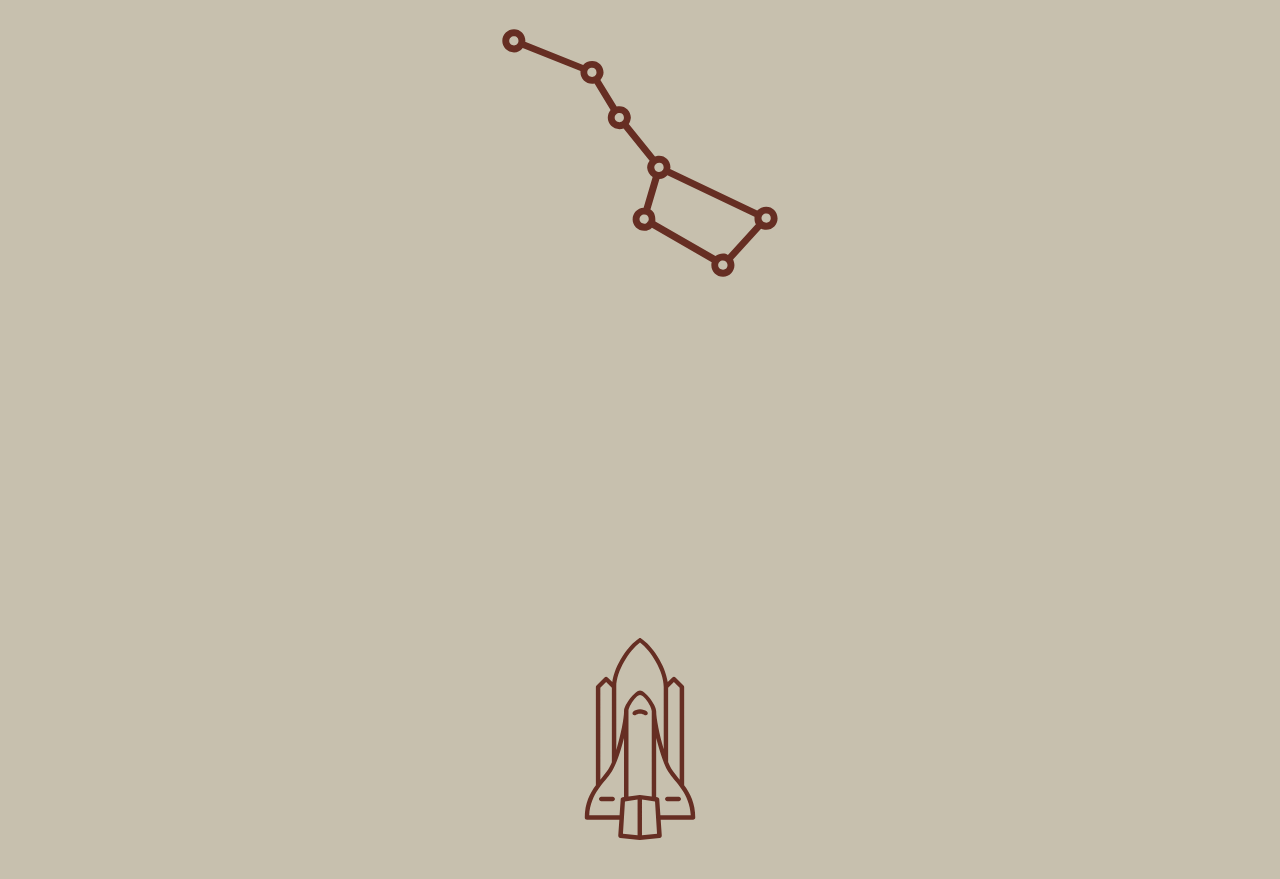
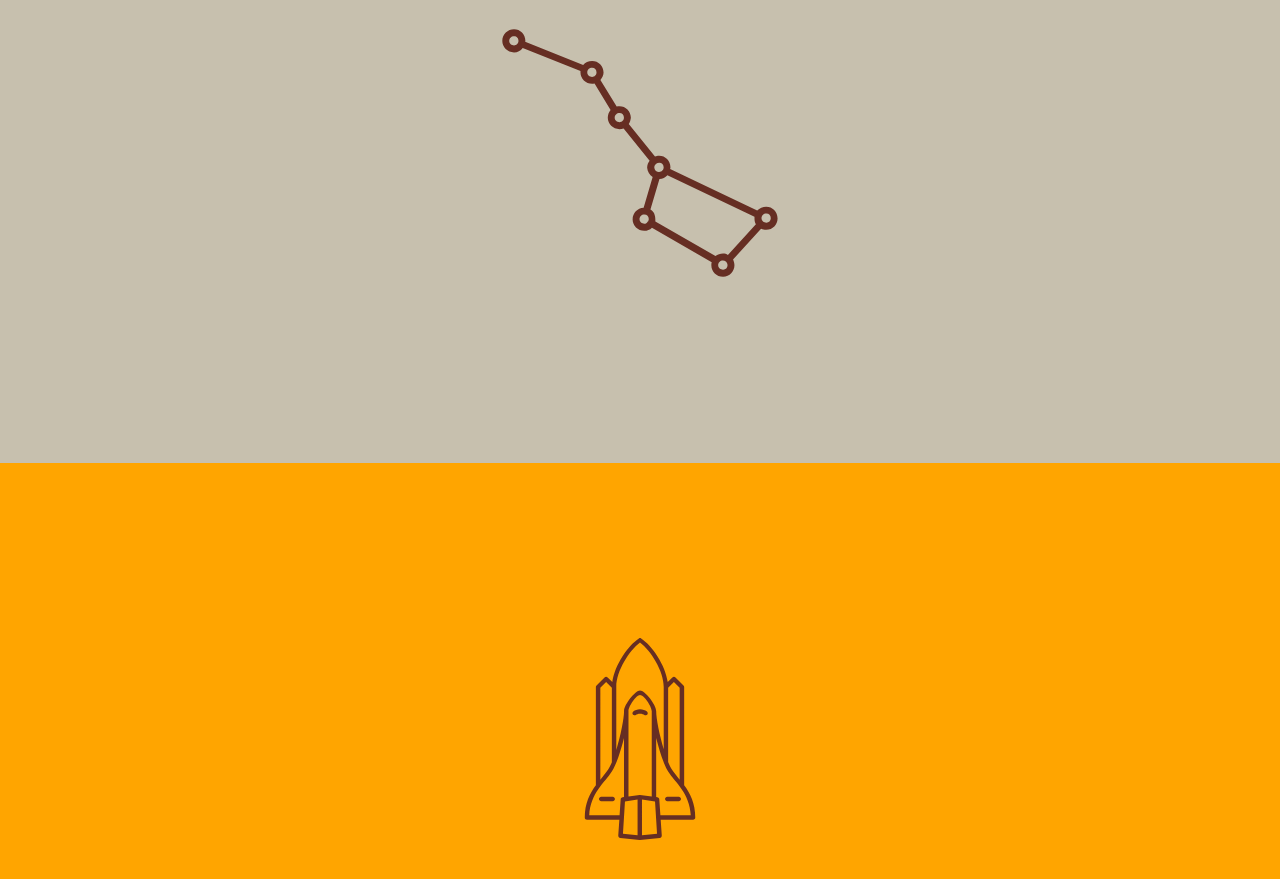
Before and after one commit to Bekka666/dsn1678-exercise-4, a plain HTML site: page index.html in a window 1280 px wide. Shown: the part 777-1656 px from the top of the page. Drawn offline with nearby package versions, Linux system fonts and the light colour scheme.

Commit message:
Styled shuttle animations

```diff
--- a/css/main.css
+++ b/css/main.css
@@ -41,6 +41,25 @@ section {
 	}
 }
 
+.shuttle-section {
+	background-color: orange;
+}
+
 .shuttle {
 	width: 300px;
+	opacity: 0;
+	position: relative;
 }
+
+.js-shuttle-fade {
+	-webkit-animation: shuttle-fade 1s linear forwards;
+}
+
+@-webkit-keyframes shuttle-fade {
+	0% {
+		opacity: 0; top: 100px;
+	}
+	100% {
+		opacity: 1; top: 0;
+	}
+}
--- a/js/main.js
+++ b/js/main.js
@@ -2,7 +2,9 @@ var $win = $(window);
 var $sun = $('.sun');
 var $sunSection = $('.sun-section');
 var $dipperSection = $('.dipper-section');
-var $dipper =$('.dipper');
+var $dipper = $('.dipper');
+var $shuttleSection = $('.shuttle-section');
+var $shuttle = $('.shuttle');
 
 $win.on('scroll', function () {
 	var scrollPos = $win.scrollTop();
@@ -15,3 +17,8 @@ $dipperSection.waypoint(function () {
 	$dipper.addClass('js-dipper-fade');
 
 }, { offset: '50%' });
+
+$shuttleSection.waypoint(function () {
+	$shuttle.addClass('js-shuttle-fade');
+
+}, { offset: '50%' });
```
